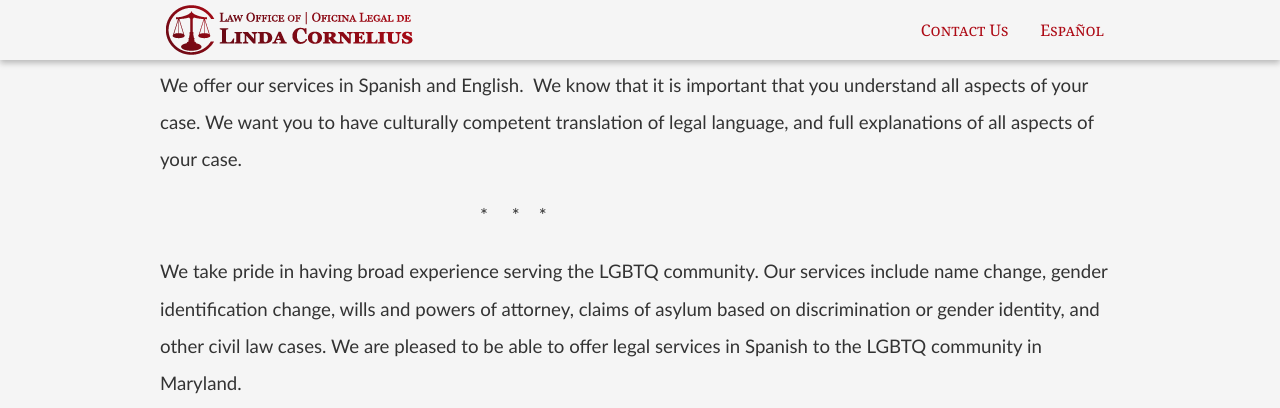
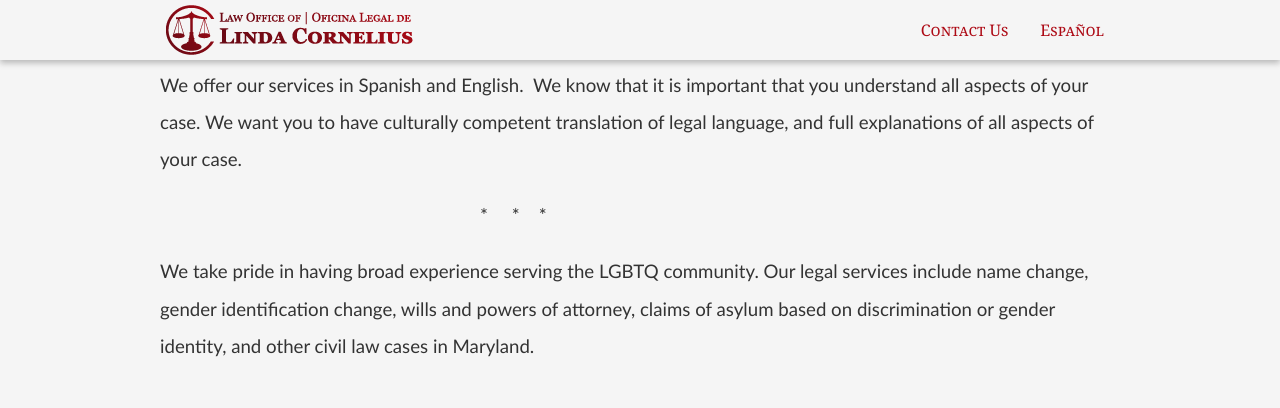
Before and after one commit to edamtoft/cornelius.legal.site, a Jekyll site: the page built from _practice/services.markdown, in a window 1280 px wide and 900 px high, scrolled down 844 px, cut to the strip 0-408 px from the top of the window. Built offline with Jekyll 4.4.1, drawn with Linux system fonts in a browser that asks for light colours; nearby versions of some CDN libraries.

Commit message:
Updated '/_practice/services.markdown' via CloudCannon

```diff
--- a/_practice/services.markdown
+++ b/_practice/services.markdown
@@ -2,16 +2,20 @@
 title: Services for the Entire Community
 identifier: community
 layout: contact
-description_text: |-
+description_text: >-
   The Law Office of Linda Cornelius is committed to serving the Spanish
-  speaking community in Maryland, regardless of income level, education, or sexual
+
+  speaking community in Maryland, regardless of income level, education, or
+  sexual
+
   orientation or gender identity.
 language: english
 icon: balance-scale
-banner_image: "/assets/books.jpg"
+banner_image: /assets/books.jpg
 sitemap: true
 order: 3
 ---
+
 
 My commitment &nbsp;is to provide effective representation in court and helpful legal advice &nbsp;at a fair cost. l work with my clients to make these services affordable, including working out payment plans. In most cases I am able to tell you what the cost of the representation will be at the end of our first consultation, so you do not have costs you didn’t expect.
 
@@ -21,4 +25,4 @@
 
 &nbsp; &nbsp; &nbsp; &nbsp; &nbsp; &nbsp; &nbsp; &nbsp; &nbsp; &nbsp; &nbsp; &nbsp; &nbsp; &nbsp; &nbsp; &nbsp; &nbsp; &nbsp; &nbsp; &nbsp; &nbsp; &nbsp; &nbsp; &nbsp; &nbsp; &nbsp; &nbsp; &nbsp; &nbsp; &nbsp; &nbsp; &nbsp;&nbsp; &nbsp; \* &nbsp; &nbsp; \* &nbsp; &nbsp;\*
 
-We take pride in having broad experience serving the LGBTQ community. Our services include name change, gender identification change, wills and powers of attorney, claims of asylum based on discrimination or gender identity, and other civil law cases. We are pleased to be able to offer legal services in Spanish to the LGBTQ community in Maryland.
+We take pride in having broad experience serving the LGBTQ community. Our legal services include name change, gender identification change, wills and powers of attorney, claims of asylum based on discrimination or gender identity, and other civil law cases in Maryland.
```
